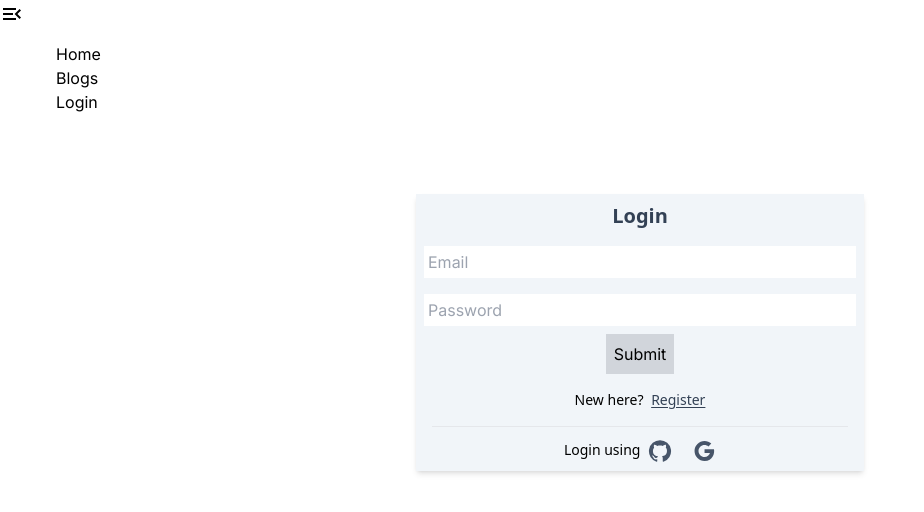
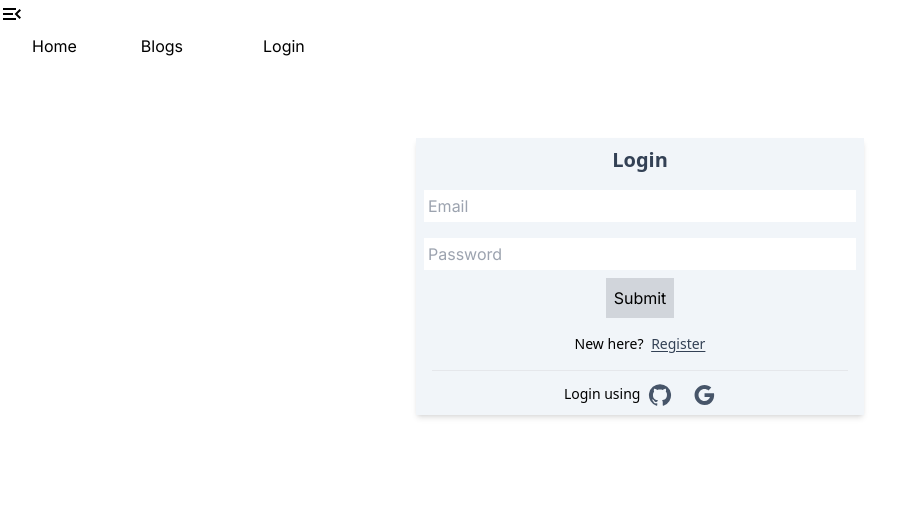
Before and after one commit to vivuser/vivart, a Next.js app: page /login in a window 1280 px wide. Shown: the top 512 px of the page, without its empty margins (0-924 px from the left). Built offline with nearby package versions, Linux system fonts and the light colour scheme; no server answers.

Commit message:
changed to flex from block

```diff
--- a/app/components/MainNavbar.jsx
+++ b/app/components/MainNavbar.jsx
@@ -14,8 +14,8 @@ const MainNavbar = async ( {showNavbar}) => {
     return (
         <div>
             {showNavbar && <p>Hello</p>}
-            <ul className="flex flex-wrap mx-10 hidden md:block md:m-4">
-                <li className="mx-10"><Link href="/">Home</Link></li>
+            <ul className="hidden md:flex m-2">
+                <li className="mx-6"><Link href="/">Home</Link></li>
                 {/* <li className="mx-10"><Link href="/server">Server Login</Link></li> */}
                 {/* <li className="mx-10"><Link href="/contact">Contact</Link></li> */}
 
```
